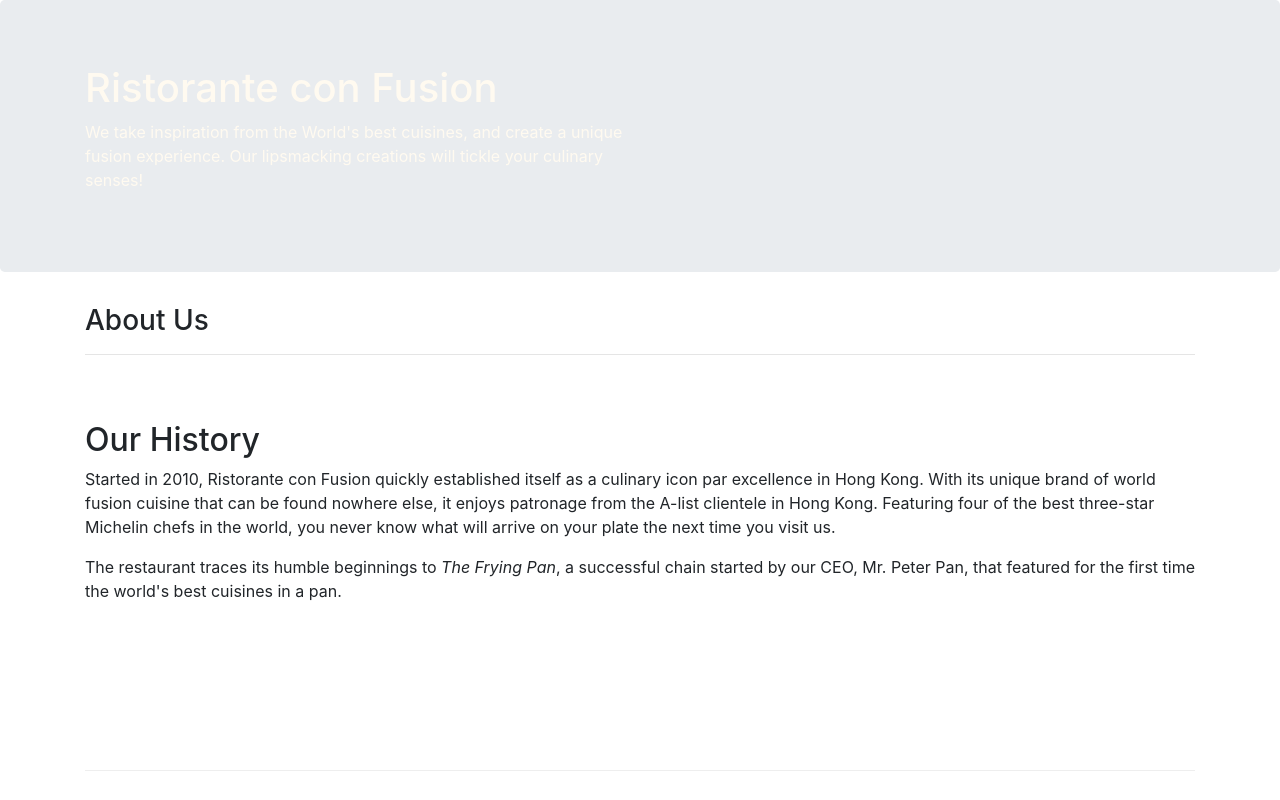
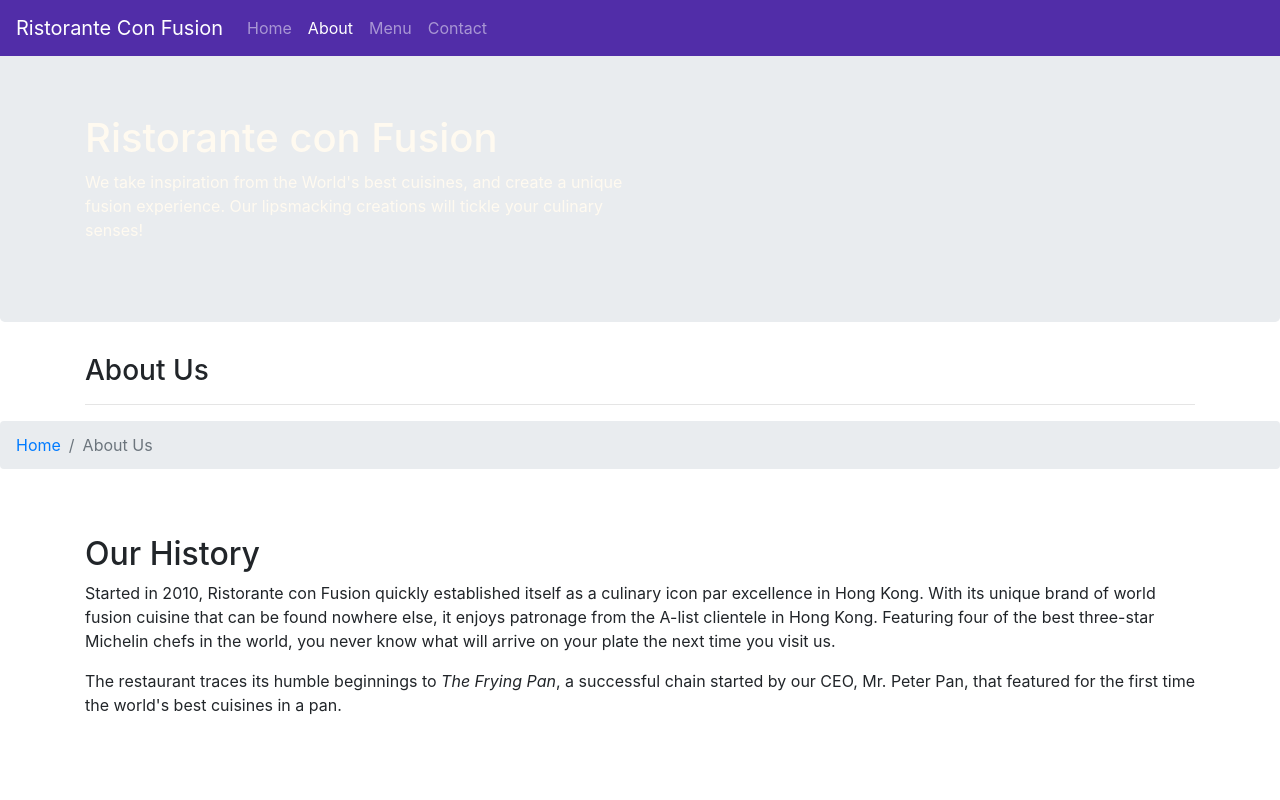
Before and after one commit to Abdelmounaim21/conFusion, a website: page aboutus.html in a window 1280 px wide. Shown: the top 800 px of the page. Drawn offline with nearby package versions, Linux system fonts and the light colour scheme.

Commit message:
nav and navbar

```diff
--- a/aboutus.html
+++ b/aboutus.html
@@ -15,6 +15,20 @@
 </head>
 
 <body>
+    <nav class="navbar navbar-dark navbar-expand-sm fixed-top ">
+        <div class="collapse navbar-collapse" id="Navbar">
+           <a class="navbar-brand" href="#">Ristorante Con Fusion</a>
+                <ul class="navbar-nav mr-auto">
+                    <li class="nav-item"><a class="nav-link" href="./index.html">Home</a></li>
+                    <li class="nav-item active"><a class="nav-link" href="./aboutus.html">About</a></li>
+                    <li class="nav-item"><a class="nav-link" href="#">Menu</a></li>
+                    <li class="nav-item"><a class="nav-link" href="#">Contact</a></li>
+                </ul>
+        </div>
+        <button class="navbar-toggler" type="button" data-toggle="collapse" data-target="#Navbar">
+            <span class="navbar-toggler-icon"></span>
+        </button>
+    </nav>
 
     <header class="jumbotron">
         <div class="container">
@@ -29,6 +43,7 @@
         </div>
     </header>
 
+
     <div >
         <div class="container">
             <div >
@@ -36,6 +51,11 @@
                <hr>
             </div>
         </div>
+
+        <ol class="col-12 breadcrumb">
+            <li class="breadcrumb-item"><a href="./index.html">Home</a></li>
+            <li class="breadcrumb-item active">About Us</li>
+        </ol>
 
         <div class="container">
             <div class="row-content" >
@@ -66,12 +86,12 @@
 
     <footer class="footer">
         <div class="container">
-            <div class="row">
+             <div class="row">
                 <div class="col-4 offset-1 col-sm-2">
                     <h5>Links</h5>
                     <ul class="list-unstyled">
-                        <li><a href="#">Home</a></li>
-                        <li><a href="#">About</a></li>
+                        <li><a href="./index.html">Home</a></li>
+                        <li><a href="./aboutus.html">About</a></li>
                         <li><a href="#">Menu</a></li>
                         <li><a href="#">Contact</a></li>
                     </ul>
--- a/css/styles.css
+++ b/css/styles.css
@@ -26,3 +26,11 @@ address{
     margin:0px;
     color:#0f0f0f;
 }
+body{
+    padding:50px 0px 0px 0px;
+    z-index:0;
+}
+
+.navbar-dark {
+     background-color: #512DA8;
+}
```
Also changed, not shown: index.html (+16 -2 lines).
